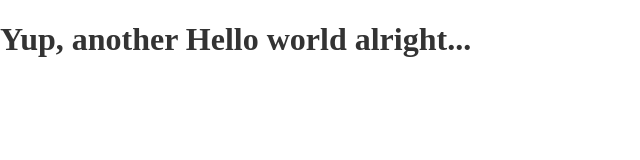
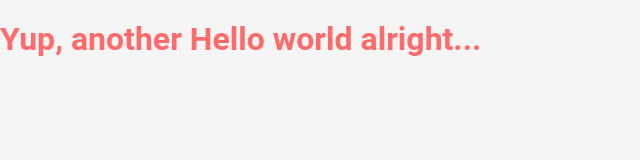
Before and after one commit to rob-dev-teach/vite-starter-dwt, a website built with Vite: page index.html in a window 1280 px wide. Shown: the whole page, without its empty margins (0-640 px from the left). Built offline with nearby package versions, Linux system fonts and the light colour scheme.

Commit message:
Add CSS imports

```diff
--- a/index.html
+++ b/index.html
@@ -3,7 +3,6 @@
 	<head>
 		<meta charset="UTF-8"/>
 		<meta name="viewport" content="width=device-width, initial-scale=1.0"/>
-		<link rel="stylesheet" href="src/styles/vendor/normalize.css"/>
 		<link rel="stylesheet" href="src/styles/main.css"/>
 		<title>Anim web</title>
 	</head>
--- /dev/null
+++ b/src/styles/abstracts/variables.css
@@ -0,0 +1,51 @@
+/* VARIABLES */
+
+:root {
+	/* colors */
+	--color-primary: #ff6b6b;
+	--color-background: #f5f5f5;
+	--color-text: #333;
+
+	/* font weights */
+	--fw-thin: 100;
+	--fw-book: 200;
+	--fw-extralight: 200;
+	--fw-light: 300;
+	--fw-regular: 400;
+	--fw-medium: 500;
+	--fw-semibold: 600;
+	--fw-bold: 700;
+	--fw-extrabold: 800;
+	--fw-black: 900;
+
+	/* easings (easings.net) */
+	/* in */
+	--ease-in-sine: cubic-bezier(0.12, 0, 0.39, 0);
+	--ease-in-cubic: cubic-bezier(0.32, 0, 0.67, 0);
+	--ease-in-quint: cubic-bezier(0.64, 0, 0.78, 0);
+	--ease-in-circ: cubic-bezier(0.55, 0, 1, 0.45);
+	--ease-in-quad: cubic-bezier(0.11, 0, 0.5, 0);
+	--ease-in-quart: cubic-bezier(0.5, 0, 0.75, 0);
+	--ease-in-expo: cubic-bezier(0.7, 0, 0.84, 0);
+	--ease-in-back: cubic-bezier(0.36, 0, 0.66, -0.56);
+
+	/* out */
+	--ease-out-sine: cubic-bezier(0.61, 1, 0.88, 1);
+	--ease-out-cubic: cubic-bezier(0.33, 1, 0.68, 1);
+	--ease-out-quint: cubic-bezier(0.22, 1, 0.36, 1);
+	--ease-out-circ: cubic-bezier(0, 0.55, 0.45, 1);
+	--ease-out-quad: cubic-bezier(0.5, 1, 0.89, 1);
+	--ease-out-quart: cubic-bezier(0.25, 1, 0.5, 1);
+	--ease-out-expo: cubic-bezier(0.16, 1, 0.3, 1);
+	--ease-out-back: cubic-bezier(0.34, 1.56, 0.64, 1);
+
+	/* in-out */
+	--ease-in-out-sine: cubic-bezier(0.37, 0, 0.63, 1);
+	--ease-in-out-cubic: cubic-bezier(0.65, 0, 0.35, 1);
+	--ease-in-out-quint: cubic-bezier(0.83, 0, 0.17, 1);
+	--ease-in-out-circ: cubic-bezier(0.85, 0, 0.15, 1);
+	--ease-in-out-quad: cubic-bezier(0.45, 0, 0.55, 1);
+	--ease-in-out-quart: cubic-bezier(0.76, 0, 0.24, 1);
+	--ease-in-out-expo: cubic-bezier(0.87, 0, 0.13, 1);
+	--ease-in-out-back: cubic-bezier(0.68, -0.6, 0.32, 1.6);
+}
--- /dev/null
+++ b/src/styles/globals/globals.css
@@ -0,0 +1,5 @@
+html {
+	background-color: var(--color-background);
+	font-family: 'Roboto', sans-serif;
+	color: var(--color-text);
+}
--- a/src/styles/main.css
+++ b/src/styles/main.css
@@ -1,3 +1,7 @@
-html {
-	color: #333;
+@import './abstracts/variables.css';
+@import './vendor/normalize.css';
+@import './globals/globals.css';
+
+h1 {
+	color: var(--color-primary);
 }
```
